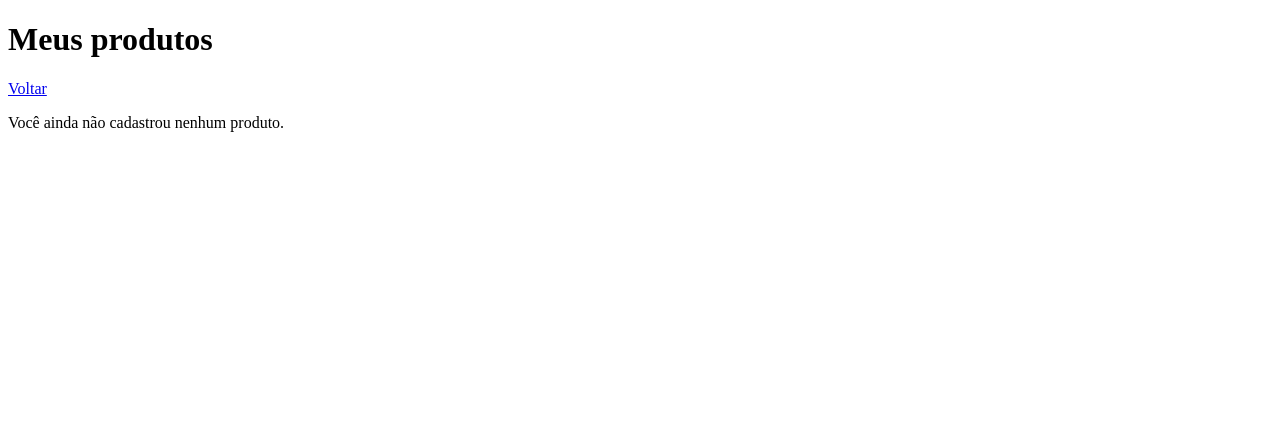
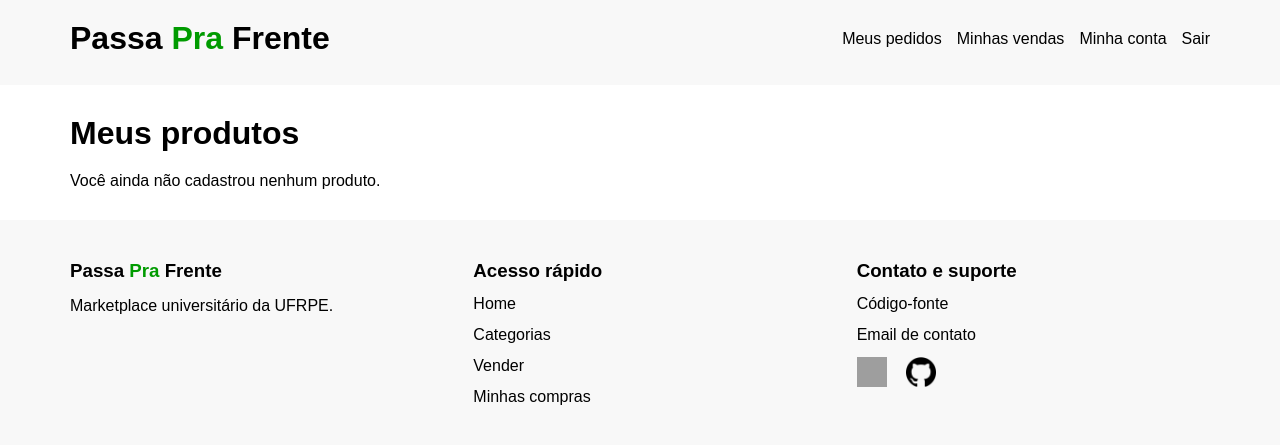
Before and after one commit to TarykMelo/PassaPraFrente-django, a Django app: page /produtos/meus/ in a window 1280 px wide. Shown: the top 445 px of the page. Run offline with Django 5.2, Linux system fonts and the light colour scheme; a user stored in the database is signed in; data comes from the database, SQL or seed files in the repository; both versions use the stored data as it was after the commit; grey boxes are pictures that could not be loaded.

Commit message:
Modificação na página meus_produtos

```diff
--- /dev/null
+++ b/passaprafrente/static/base.css
@@ -0,0 +1,110 @@
+*{
+    margin: 0px;
+    padding: 0px;
+    font-family: Arial, sans-serif;
+    --green1: #009b00;
+    --white: #ffffff;
+    --grey-button: #e2e2e2bb;
+    --black: #000000;
+    --background1: rgba(247, 247, 247, 0.863);
+}
+
+body{
+    box-sizing: border-box;
+}
+
+.container{
+    max-width: 1140px;
+    margin: auto;
+}
+
+/* Header */
+header{
+    padding: 20px;
+    height: 45px;
+    background-color: var(--background1);
+}
+
+.header_menu{
+    display: flex;
+    justify-content: space-between;
+    align-items: center;
+}
+
+.header_logo span{
+    color: var(--green1);
+}
+
+.header_menus ul{
+    display: flex;
+    flex-direction: row-reverse;
+    text-decoration: none;
+    list-style: none;
+    gap: 15px;
+
+}
+
+.header_menus li a{
+    text-decoration: none;
+    color: black;
+}
+
+.header_menus li a:hover{
+    color: var(--green1);
+}
+
+/* footer */
+
+footer{
+    padding: 40px;
+    background-color: var(--background1);
+}
+
+footer .container{
+    display: flex;
+    justify-content: space-evenly;
+    align-items: flex-start;
+    gap: 30px;
+}
+
+footer span{
+    color: var(--green1);
+}
+
+.footer_right_side,
+.footer_left_side,
+.footer_end_side{
+    flex: 1;
+}
+
+.footer_right_side,
+.footer_end_side{
+    display: flex;
+    flex-direction: column;
+    gap: 13px;
+}
+
+.footer_right_side a,
+.footer_end_side a{
+    text-decoration: none;
+    color: var(--black);
+}
+
+.footer_right_side a:hover,
+.footer_end_side a:hover{
+    color: var(--green1);
+}
+
+.footer_left_side p{
+    margin-top: 15px;
+}
+
+.footer_right_side{
+    margin-left: 20px;
+}
+
+.footer_images img{
+    width: 30px;
+    height: 30px;
+    margin-right: 15px;
+}
--- /dev/null
+++ b/passaprafrente/static/produtos/meus_produtos.css
@@ -0,0 +1,77 @@
+*{
+    margin: 0px;
+    padding: 0px;
+    font-family: Arial, sans-serif;
+    --green1: #009b00;
+    --white: #ffffff;
+    --grey-button: #e2e2e2bb;
+    --black: #000000;
+    --background1: rgba(247, 247, 247, 0.863);
+    --border-grey: rgb(158, 158, 158);
+}
+
+body{
+    box-sizing: border-box;
+}
+
+.container{
+    max-width: 1140px;
+    margin: auto;
+}
+
+/* main */
+
+main{
+    padding: 30px;
+}
+
+main h1{
+    margin-bottom: 20px;
+}
+
+.main_produto{
+    display: flex;
+    gap: 20px;
+    margin-bottom: 15px;
+    border-bottom: 2px solid var(--border-grey);
+}
+
+
+.main_produto_img img{
+    width: 270px;
+    height: 300px;
+}
+
+.main_produto_desc{
+    display: flex;
+    flex: 1;
+    flex-direction: column;
+    gap: 25px;
+}
+
+.main_produto_desc h2{
+    font-size: 30px;
+}
+
+.main_produto_desc_buttons{
+    display: flex;
+    align-items: flex-end;
+    gap: 10px;
+    flex: 1;
+}
+
+.main_produto_desc_buttons button{
+    border: none;
+    border-radius: 8px;
+    padding: 7px 20px;
+    cursor: pointer;
+    background-color: var(--green1);
+    color: var(--white);
+    margin-right: 15px;
+    margin-bottom: 5px;
+}
+
+.main_produto_desc_buttons button:hover{
+    background-color: #01bb01;
+    opacity: 0.9;
+}
--- /dev/null
+++ b/passaprafrente/templates/base.html
@@ -0,0 +1,61 @@
+{% load static %}
+<!DOCTYPE html>
+<html lang="pt-br">
+<head>
+    <meta charset="UTF-8">
+    <meta name="viewport" content="width=device-width, initial-scale=1.0">
+    <link rel="stylesheet" href="{% static 'base.css' %}">
+    {% block extra_css %}{% endblock %}
+    <title>{% block title %}PassaPraFrente{% endblock %}</title>
+</head>
+<body>
+
+    <header>
+        <div class="container">
+            <div class="header_menu">
+                <div class="header_logo">
+                    <h1>Passa <span>Pra</span> Frente</h1>
+                </div>
+                <div class="header_menus">
+                    <nav>
+                        <ul>
+                            <li><a href="{% url 'logout' %}">Sair</a></li>
+                            <li><a href="">Minha conta</a></li>
+                            <li><a href="{% url 'meus_produtos' %}">Minhas vendas</a></li>
+                            <li><a href="">Meus pedidos</a></li>
+                        </ul>
+                    </nav>
+                </div>
+            </div>
+        </div>
+    </header>
+
+    {% block content %}{% endblock %}
+
+    <footer>
+        <div class="container">
+            <div class="footer_left_side">
+                <h3>Passa <span>Pra</span> Frente</h3>
+                <p>Marketplace universitário da UFRPE.</p>
+            </div>
+            <div class="footer_right_side">
+                <h3>Acesso rápido</h3>
+                <a href="{% url 'user_menu' %}">Home</a>
+                <a href="">Categorias</a>
+                <a href="{% url 'registrar_venda' %}">Vender</a>
+                <a href="">Minhas compras</a>
+            </div>
+            <div class="footer_end_side">
+                <h3>Contato e suporte</h3>
+                <a href="">Código-fonte</a>
+                <a href="">Email de contato</a>
+                <div class="footer_images">
+                    <a href=""><img src="{% static 'accounts/Images/e-mail.png' %}" alt="email"></a>
+                    <a href=""><img src="{% static 'accounts/Images/github.png' %}" alt="Github"></a>
+                </div>
+            </div>
+        </div>
+    </footer>
+
+</body>
+</html>
--- a/passaprafrente/templates/produtos/meus_produtos.html
+++ b/passaprafrente/templates/produtos/meus_produtos.html
@@ -1,29 +1,57 @@
+{% extends 'base.html' %}
 {% load static %}
 <!DOCTYPE html>
-<html lang="pt-br">
 <head>
-    <meta charset="UTF-8">
-    <title>Meus produtos</title>
+
+    <title>{% block title %} Meus produtos {% endblock %}</title>
+
+    {% block extra_css %}
+        <link rel="stylesheet" href="{% static 'produtos/meus_produtos.css' %}">
+    {% endblock %}
+
 </head>
 <body>
+
+    {% block content %}
+    <main>
+        <div class="container">
             <h1>Meus produtos</h1>
-    <a href="{% url 'user_menu' %}">Voltar</a>
 
             {% if produtos %}
                 {% for produto in produtos %}
-            <div>
+
+                    <div class="main_produto">
+                        <div class="main_produto_img">
+                            {% if produto.imagem %}
+                                <img src="{{ produto.imagem.url }}" alt={{ produto.nome }}>
+                            {% else %}
+                                <img src="{% static 'accounts/Images/PassaPraFrente_logo.png' %}" alt="Sem imagem">
+                            {% endif %}
+                        </div>
+                        <div class="main_produto_desc">
                             <h2>{{ produto.nome }}</h2>
-                <p>R$ {{ produto.preco }}</p>
-                <p>{{ produto.descricao }}</p>
+                            <p><b>Descrição:</b> </br> </br> {{ produto.descricao }}</p>
+                            <p><b>Preço: </b>R$ {{ produto.preco }}</p>
+                            <p><b>Categoria:</b> {{ produto.categoria }}</p>
+                            <p><b>Telefone: </b>{{produto.vendedor.telefone}}</p>
+                            <div class="main_produto_desc_buttons">
+                                <a href=""><button>Modificar dados</button></a>
                                 <form method="POST" action="{% url 'remover_produto' produto.id %}">
                                     {% csrf_token %}
-                    <button type="submit">Remover</button>
+                                    <button type="submit">Excluir produto</button>
                                 </form>
                             </div>
-            <hr>
+                        </div>
+                    </div>
+
                 {% endfor %}
             {% else %}
                 <p>Você ainda não cadastrou nenhum produto.</p>
             {% endif %}
+        </div>
+
+    </main>
+
+    {% endblock %}
 </body>
 </html>
```
Also changed, not shown: passaprafrente/db.sqlite3. Lines whose indentation alone changed are shown as unchanged.
